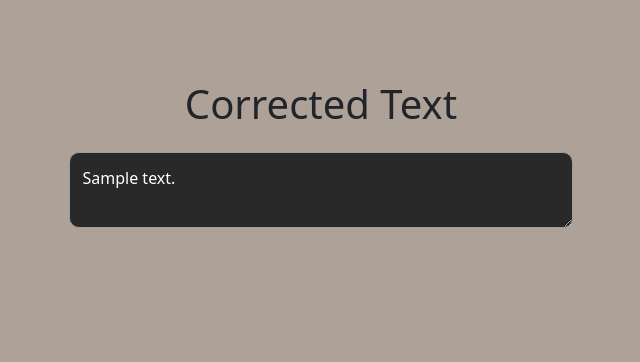
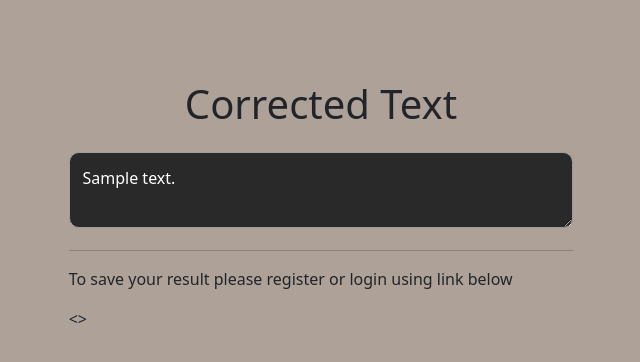
Before and after one commit to Koji255/spella, a Django app: template speller_app/templates/speller_app/speller.html in a window 1280 px wide. Shown: the part 50-412 px from the top of the page, without its empty margins (319-959 px from the left). Run offline with Django 5.2, Linux system fonts and the light colour scheme; the template is opened without the code that fills it: most values are stand-ins (such as "Sample title", 1, 10 or a date in 2020).

Commit message:
Continuation

```diff
--- a/speller_app/templates/speller_app/speller.html
+++ b/speller_app/templates/speller_app/speller.html
@@ -18,6 +18,13 @@
         {% if spelled_text %}
             <center><h1>Corrected Text</h1></center>
             <textarea name="spelled-text" rows="{{ lines }}" cols="50" readonly>{{ spelled_text }}</textarea>
+            {% if not user.authenticated %}
+                <hr>
+                <p>To save your result please register or login using link below</p>
+                <!-- add buttons here -->
+                <>
+            {% endif %}
+
         {% endif %}
 
     </div>
```
